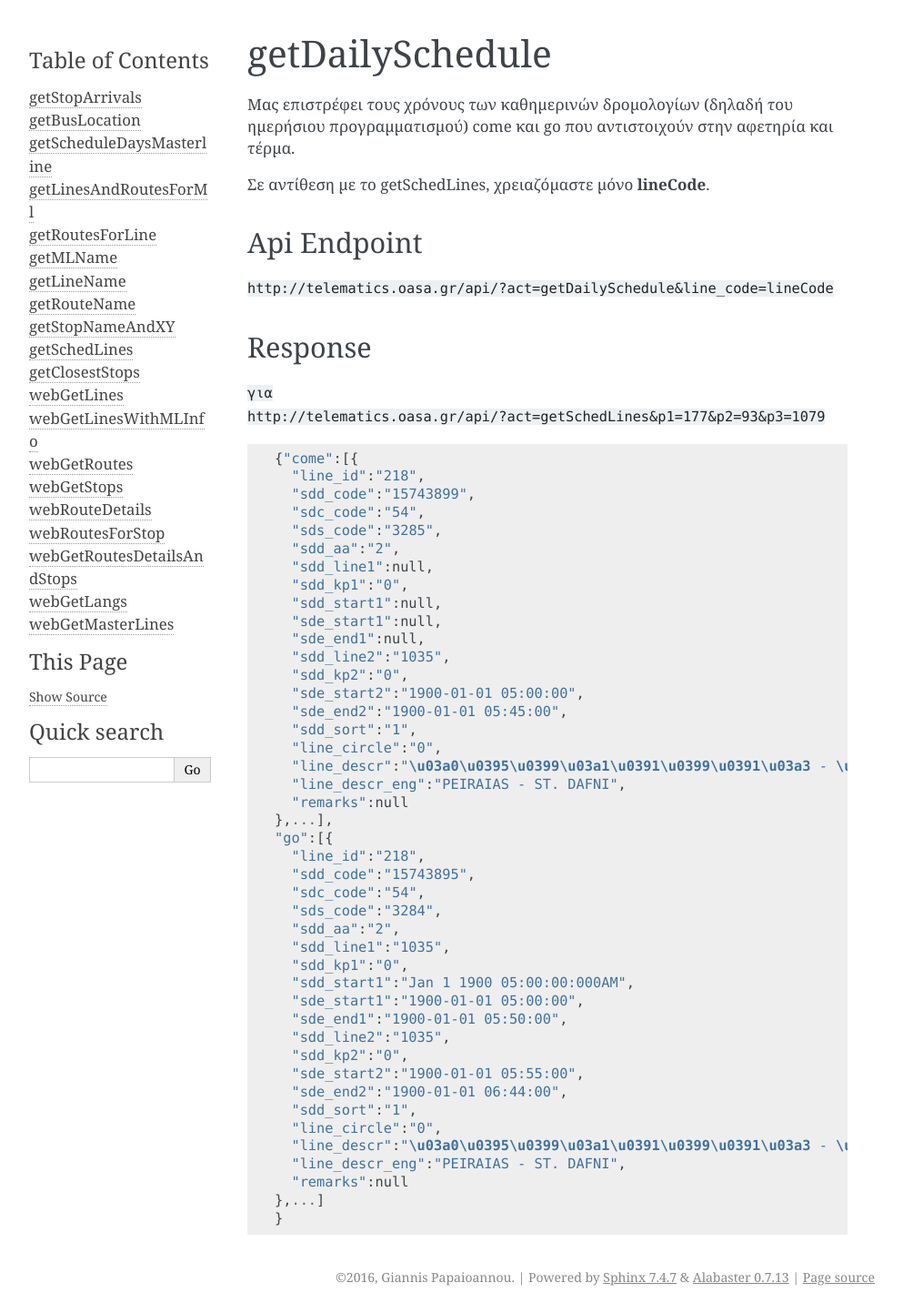
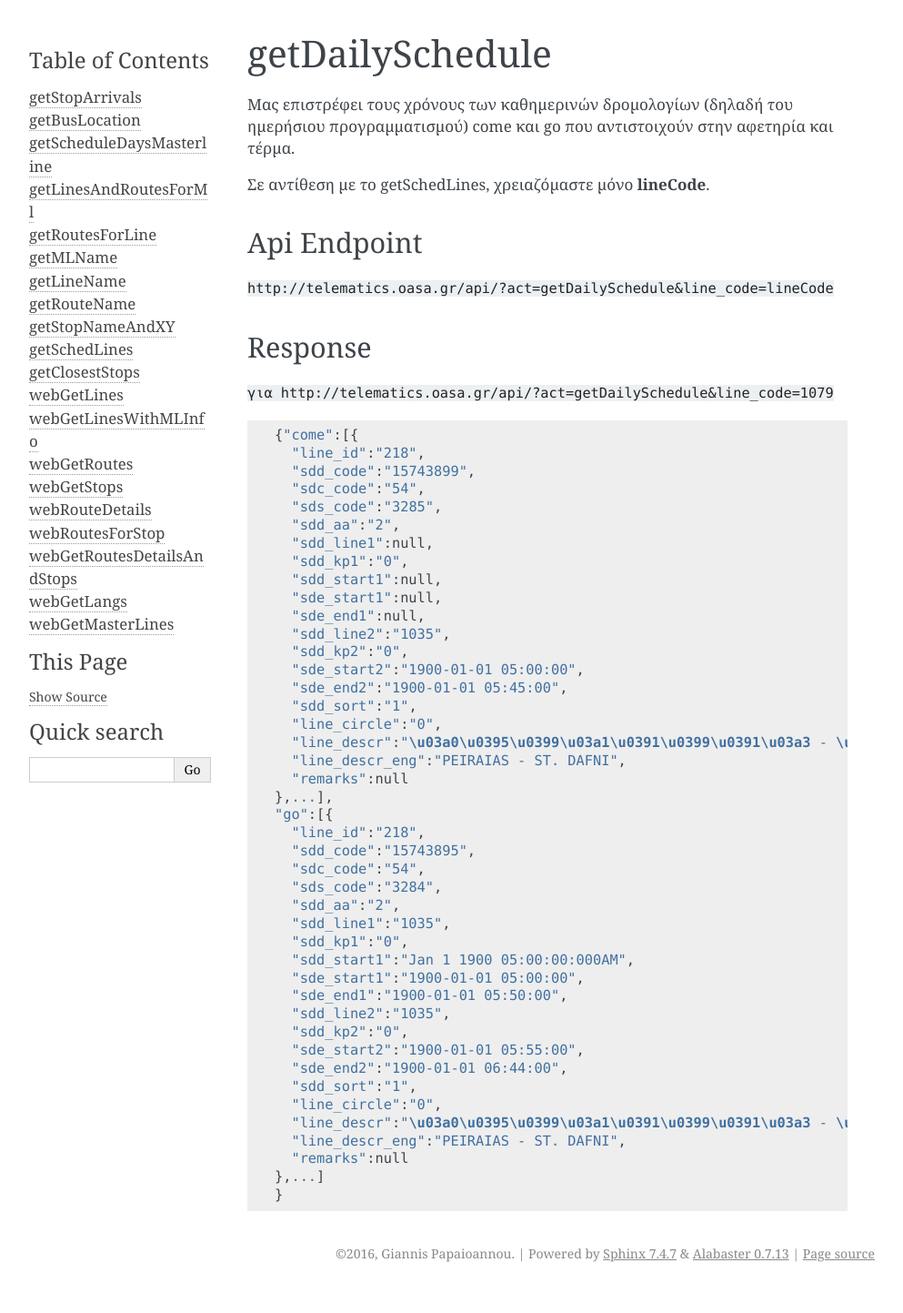
Before and after one commit to gph03n1x/OASA-Telematics-API-Documentation, a Sphinx documentation site: the page built from docs/source/getDailySchedule.rst, in a window 1280 px wide. Shown: the whole page at 91% size, without its empty margins (148-1141 px from the left). Built offline with Sphinx 7.4.7, drawn with Linux system fonts in a browser that asks for light colours; after the commit the page ends 1417 px from its top, so only the background shows below that; some of the changed lines change nothing that is shown.

Commit message:
Creation of getDailySchedule.rst
Πρόσφατη ενημέρωση του ΟΑΣΑ που παρέχει στους χρήστες τα καθημερινά δρομολογία (ημερήσιος προγραμματισμός).

```diff
--- a/docs/source/getDailySchedule.rst
+++ b/docs/source/getDailySchedule.rst
@@ -12,7 +12,7 @@ Api Endpoint
 Response
 --------
 
-``για http://telematics.oasa.gr/api/?act=getSchedLines&p1=177&p2=93&p3=1079``
+``για http://telematics.oasa.gr/api/?act=getDailySchedule&line_code=1079``
 
 .. code-block:: python
 
```
